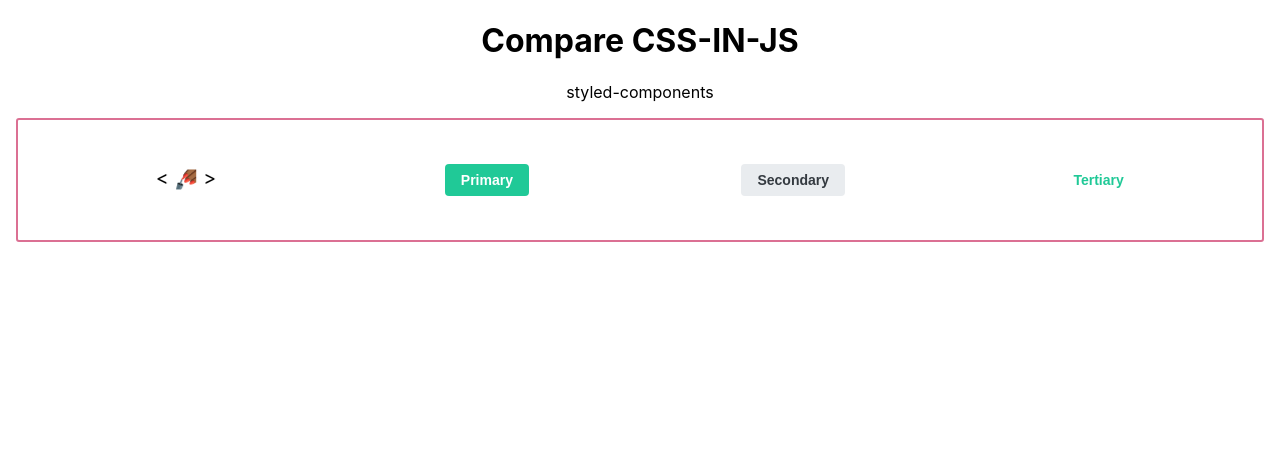
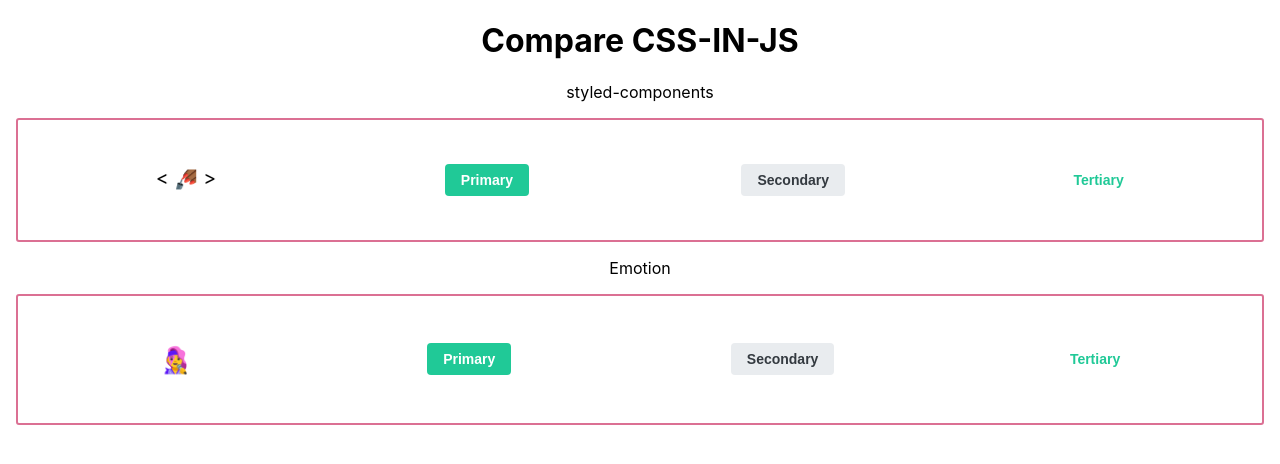
Before and after one commit to Jereint20/compare_css-in-js, a React (Create React App) app: page / in a window 1280 px wide. Shown: the top 464 px of the page. Built offline with nearby package versions, Linux system fonts and the light colour scheme.

Commit message:
Implement Emotion Example

```diff
--- a/src/App.tsx
+++ b/src/App.tsx
@@ -2,6 +2,7 @@
 
 import './App.css';
 import StyledComponents from './components/StyledComponents';
+import Emotion from './components/Emotion';
 
 function App() {
     return (
@@ -9,6 +10,8 @@
             <h1>Compare CSS-IN-JS</h1>
             <p>styled-components</p>
             <StyledComponents />
+            <p>Emotion</p>
+            <Emotion />
         </div>
     );
 }
--- /dev/null
+++ b/src/components/Emotion/Animation.tsx
@@ -0,0 +1,39 @@
+/** @jsx jsx */
+import { css, jsx, keyframes } from '@emotion/core';
+
+const bounceKeyframes = keyframes`
+    from, 20%, 53%, 80%, to {
+    transform: translate3d(0,0,0);
+  }
+
+  40%, 43% {
+    transform: translate3d(0, -15px, 0);
+  }
+
+  70% {
+    transform: translate3d(0, -7px, 0);
+  }
+
+  90% {
+    transform: translate3d(0,-2px,0);
+  }
+`;
+// Here we create a component that will rotate everything we pass in over two seconds
+const BounceCss = css`
+    display: inline-block;
+    animation: ${bounceKeyframes} 1s ease-in-out infinite;
+    padding: 2rem 1rem;
+    font-size: 1.6rem;
+`;
+
+const Bounce = () => {
+    return (
+        <div css={BounceCss}>
+            <span role="img" aria-label="">
+                👩‍🎤
+            </span>{' '}
+        </div>
+    );
+};
+
+export default Bounce;
--- /dev/null
+++ b/src/components/Emotion/Buttons.tsx
@@ -0,0 +1,53 @@
+/** @jsx jsx */
+import { css, jsx } from '@emotion/core';
+
+import { buttonStyle } from '../../css/common';
+
+interface ButtonProps {
+    buttonType: 'primary' | 'secondary' | 'tertiary';
+    children: React.ReactNode;
+    onClick?: (e?: React.MouseEvent<HTMLButtonElement>) => void;
+}
+
+const themes = {
+    primary: css`
+        background: #20c997;
+        color: white;
+        &:hover {
+            background: #38d9a9;
+        }
+        &:active {
+            background: #12b886;
+        }
+    `,
+    secondary: css`
+        background: #e9ecef;
+        color: #343a40;
+        &:hover {
+            background: #f1f3f5;
+        }
+        &:active {
+            background: #dee2e6;
+        }
+    `,
+    tertiary: css`
+        background: none;
+        color: #20c997;
+        &:hover {
+            background: #e6fcf5;
+        }
+        &:active {
+            background: #c3fae8;
+        }
+    `,
+};
+
+const Button = ({ children, buttonType = 'primary', onClick }: ButtonProps) => {
+    return (
+        <button css={[buttonStyle, themes[buttonType]]} onClick={onClick}>
+            {children}
+        </button>
+    );
+};
+
+export default Button;
--- /dev/null
+++ b/src/components/Emotion/index.tsx
@@ -0,0 +1,39 @@
+/** @jsx jsx */
+import { css, jsx } from '@emotion/core';
+import Bounce from './Animation';
+import Button from './Buttons';
+
+const sectionCss = css`
+    box-sizing: border-box;
+    margin: 1rem;
+    padding: 1rem;
+    height: 30rem;
+    display: flex;
+    flex-direction: column;
+    justify-content: space-around;
+    align-items: center;
+    align-content: space-around;
+    /* border: 2px soild palevioletred; */
+    border-width: 2px;
+    border-style: solid;
+    border-color: palevioletred;
+    border-radius: 3px;
+
+    @media (min-width: 400px) {
+        flex-direction: row;
+        height: auto;
+    }
+`;
+
+const Emotion = () => {
+    return (
+        <section css={sectionCss}>
+            <Bounce />
+            <Button buttonType="primary">Primary</Button>
+            <Button buttonType="secondary">Secondary</Button>
+            <Button buttonType="tertiary">Tertiary</Button>
+        </section>
+    );
+};
+
+export default Emotion;
```
